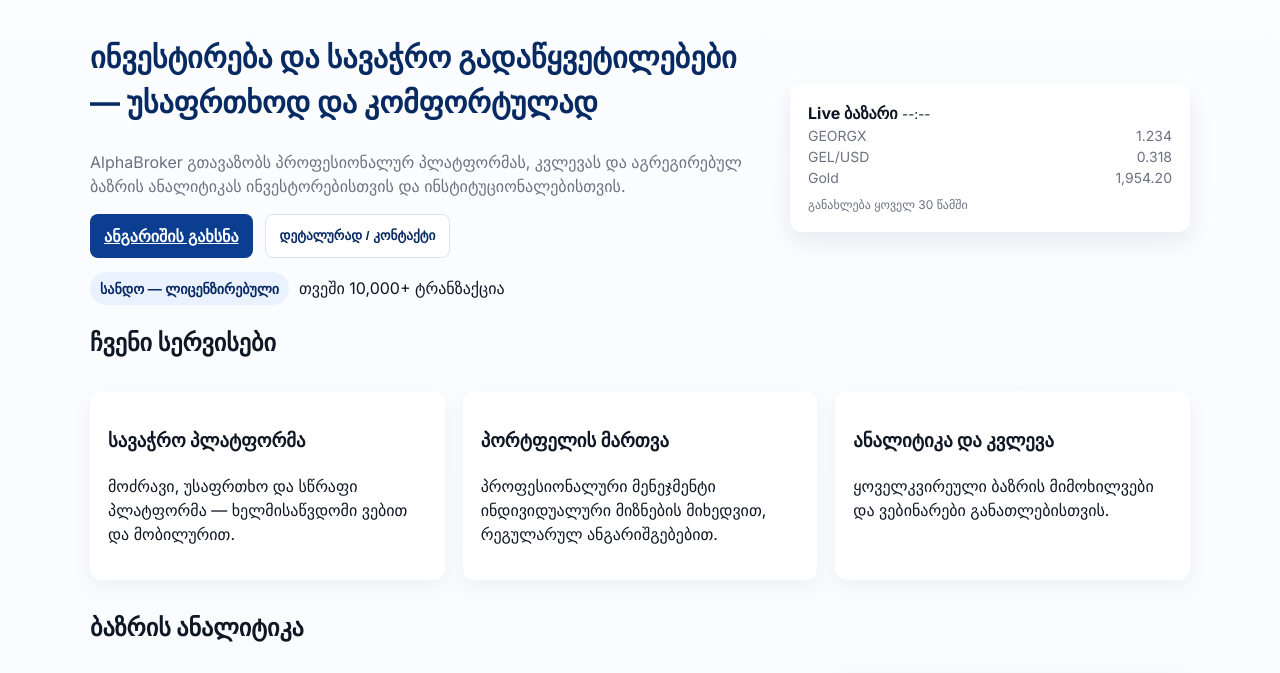
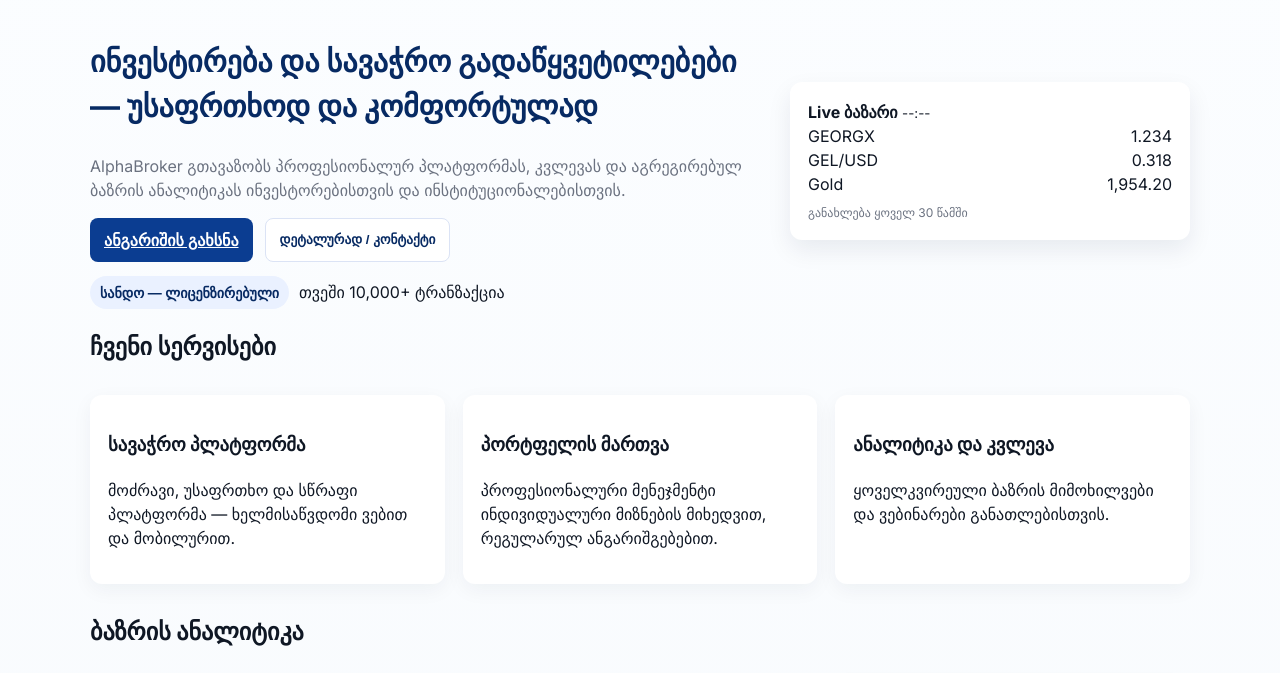
Before and after one commit to iliagviniashvili98/AlphaBroker, a plain HTML site: page index.html in a window 1280 px wide. Shown: the part 78-751 px from the top of the page. Drawn offline with Linux system fonts and the light colour scheme; a script that the page names is missing.

Commit message:
Update style.css

```diff
--- a/style.css
+++ b/style.css
@@ -5,7 +5,6 @@
   --brand-700: #072a63;
   --accent: #00838f;
   --muted: #6b7280;
-  --card: #ffffff;
 }
 
 body {
@@ -26,7 +25,7 @@
   display: flex;
   justify-content: space-between;
   align-items: center;
-  margin-bottom: 20px;
+  margin-bottom: 24px;
 }
 
 .logo {
@@ -133,11 +132,6 @@
   box-shadow: 0 10px 25px rgba(14, 30, 60, 0.08);
 }
 
-.ticker {
-  font-size: 14px;
-  color: var(--muted);
-}
-
 .ticker .row {
   display: flex;
   justify-content: space-between;
```
